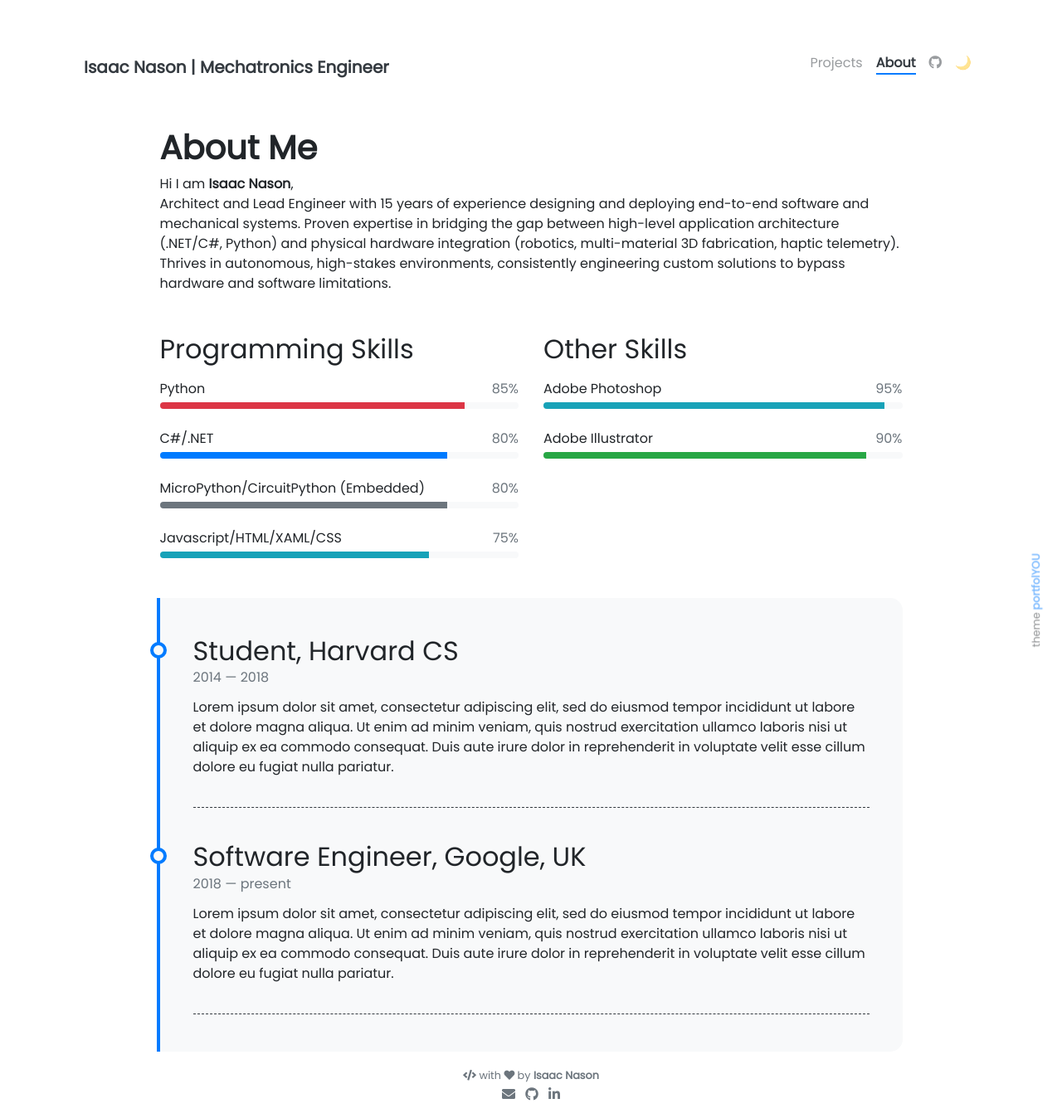
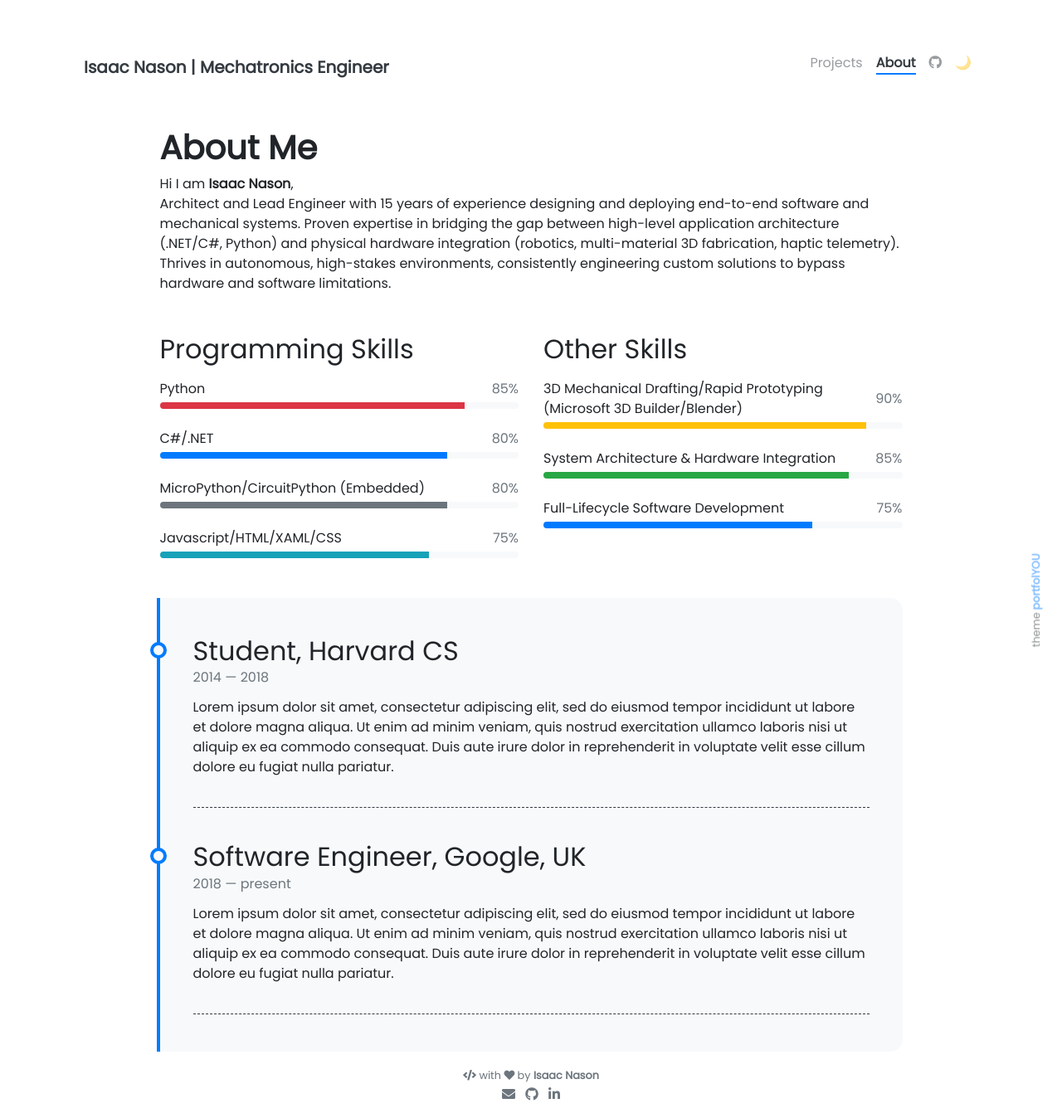
Before and after one commit to mistabowhunta/github.io, a Jekyll site: the page built from pages/about.md, in a window 1280 px wide. Shown: the whole page at 83% size. Built offline with Jekyll 4.4.1, drawn with Linux system fonts in a browser that asks for light colours.

Commit message:
Update other-skills.yml

```diff
--- a/_data/other-skills.yml
+++ b/_data/other-skills.yml
@@ -1,7 +1,11 @@
-- name: Adobe Photoshop
-  percentage: 95
-  color: info
+- name: 3D Mechanical Drafting/Rapid Prototyping (Microsoft 3D Builder/Blender)
+  percentage: 90
+  color: warning
 
-- name: Adobe Illustrator
-  percentage: 90
+- name: System Architecture & Hardware Integration
+  percentage: 85
   color: success
+
+- name: Full-Lifecycle Software Development
+  percentage: 75
+  color:
```
